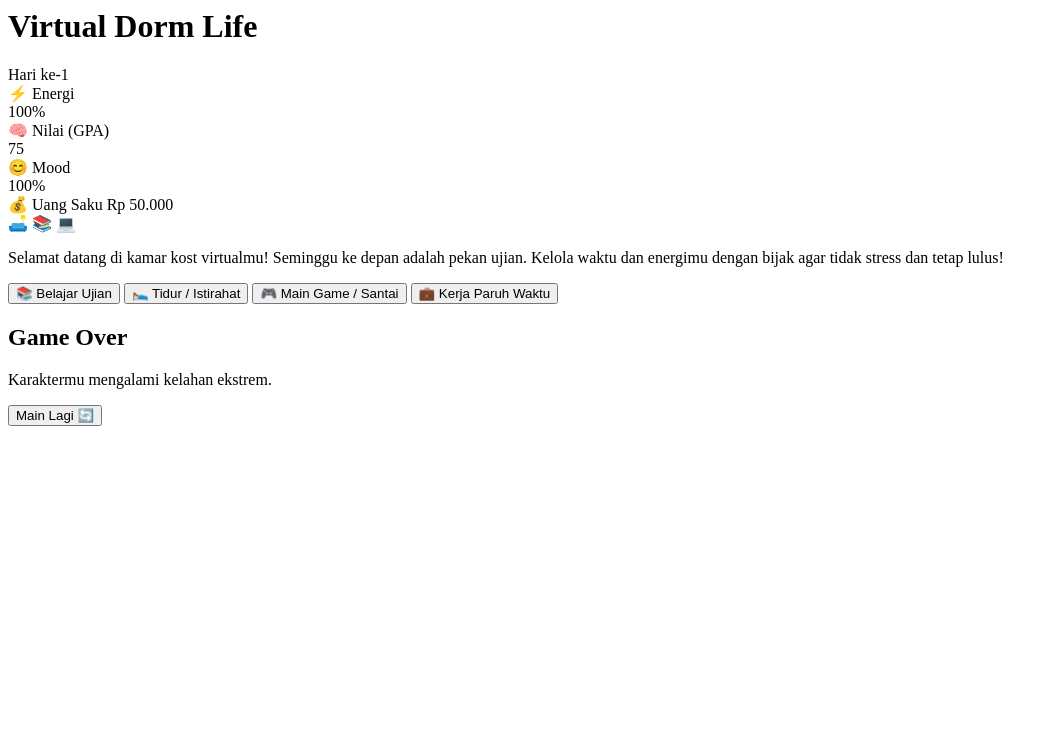
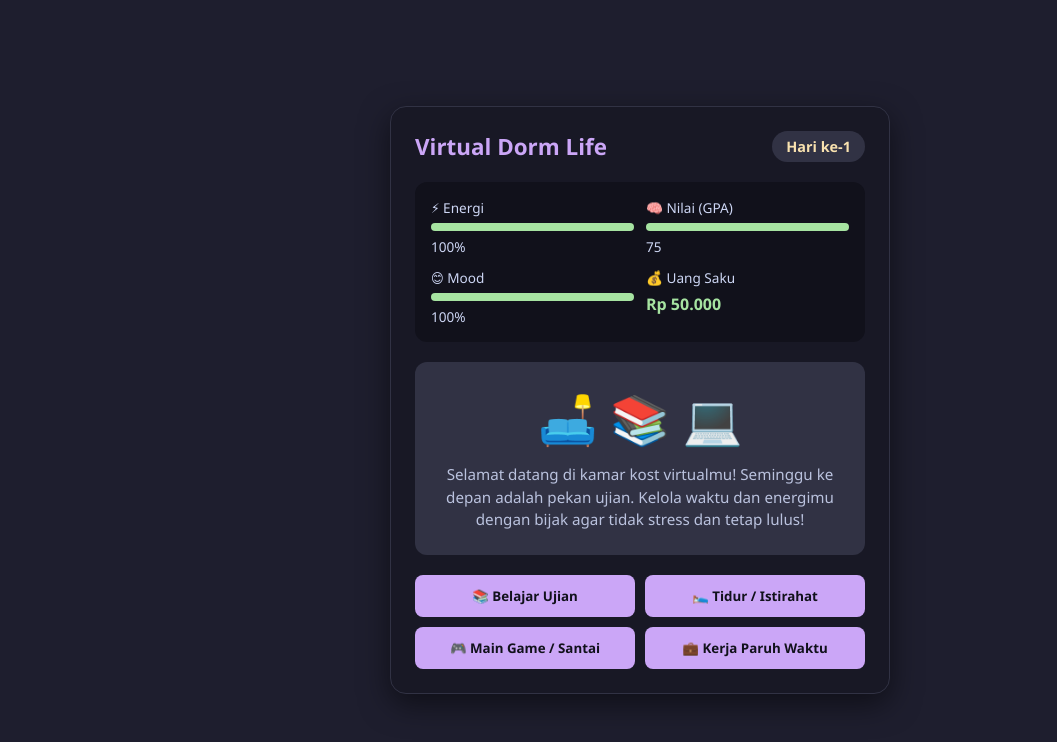
Before and after one commit to chsycntkaaa/game-virtual-sederhana, a plain HTML site: page index.html in a window 1280 px wide. Shown: the whole page, without its empty margins (0-1057 px from the left). Drawn offline with Linux system fonts and the light colour scheme.

Commit message:
Refactor CSS styles and remove unused rules

```diff
--- a/style.css
+++ b/style.css
@@ -1,63 +1,163 @@
-/* Custom Scrollbar */
-::-webkit-scrollbar {
-  width: 6px;
-  height: 6px;
-}
-::-webkit-scrollbar-track {
-  background: #090d16;
-}
-::-webkit-scrollbar-thumb {
-  background: #1e293b;
-  border-radius: 9999px;
+* {
+    box-sizing: border-box;
+    margin: 0;
+    padding: 0;
+    font-family: 'Segoe UI', Tahoma, Geneva, Verdana, sans-serif;
 }
 
-/* TTS Cell Styling */
-.tts-cell {
-  width: 44px;
-  height: 44px;
-  background-color: #1e293b;
-  border: 2px solid #334155;
-  border-radius: 8px;
-  text-align: center;
-  font-weight: 900;
-  font-size: 1.1rem;
-  text-transform: uppercase;
-  color: #f8fafc;
-  outline: none;
-  transition: all 0.1s ease;
-  position: relative;
+body {
+    background-color: #1e1e2e;
+    color: #cdd6f4;
+    display: flex;
+    justify-content: center;
+    align-items: center;
+    min-height: 100vh;
+    padding: 20px;
 }
 
-.tts-cell:focus {
-  border-color: #f59e0b;
-  background-color: #0f172a;
-  box-shadow: 0 0 10px rgba(245, 158, 11, 0.3);
+.game-container {
+    width: 100%;
+    max-width: 500px;
+    background: #181825;
+    border-radius: 16px;
+    padding: 24px;
+    box-shadow: 0 10px 30px rgba(0, 0, 0, 0.5);
+    border: 1px solid #313244;
 }
 
-.tts-cell.blocked {
-  background-color: #090d16;
-  border-color: #090d16;
-  pointer-events: none;
+header {
+    display: flex;
+    justify-content: space-between;
+    align-items: center;
+    margin-bottom: 20px;
 }
 
-.tts-cell.correct {
-  background-color: #065f46 !important;
-  border-color: #10b981 !important;
-  color: #d1fae5;
+h1 {
+    font-size: 1.4rem;
+    color: #cba6f7;
 }
 
-.tts-cell.incorrect {
-  background-color: #7f1d1d !important;
-  border-color: #ef4444 !important;
+.day-badge {
+    background: #313244;
+    padding: 6px 14px;
+    border-radius: 20px;
+    font-weight: bold;
+    font-size: 0.9rem;
+    color: #f9e2af;
 }
 
-/* Cell Number Badge */
-.cell-number {
-  position: absolute;
-  top: 2px;
-  left: 3px;
-  font-size: 8px;
-  font-weight: bold;
-  color: #94a3b8;
-  pointer-events: none;
+.stats-panel {
+    display: grid;
+    grid-template-columns: 1fr 1fr;
+    gap: 12px;
+    background: #11111b;
+    padding: 16px;
+    border-radius: 12px;
+    margin-bottom: 20px;
 }
+
+.stat-item {
+    display: flex;
+    flex-direction: column;
+    gap: 6px;
+    font-size: 0.85rem;
+}
+
+.progress-bar {
+    width: 100%;
+    height: 8px;
+    background: #313244;
+    border-radius: 4px;
+    overflow: hidden;
+}
+
+.fill {
+    height: 100%;
+    width: 100%;
+    background: #a6e3a1;
+    transition: width 0.3s ease;
+}
+
+.money-text {
+    font-weight: bold;
+    color: #a6e3a1;
+    font-size: 1rem;
+}
+
+.room-screen {
+    background: #313244;
+    border-radius: 12px;
+    padding: 24px;
+    text-align: center;
+    margin-bottom: 20px;
+}
+
+#room-avatar {
+    font-size: 3rem;
+    margin-bottom: 12px;
+}
+
+#story-text {
+    font-size: 0.95rem;
+    line-height: 1.5;
+    color: #bac2de;
+}
+
+.action-buttons {
+    display: grid;
+    grid-template-columns: 1fr 1fr;
+    gap: 10px;
+}
+
+button {
+    background: #cba6f7;
+    color: #11111b;
+    border: none;
+    padding: 12px;
+    border-radius: 8px;
+    font-weight: bold;
+    cursor: pointer;
+    transition: transform 0.1s, background 0.2s;
+}
+
+button:hover {
+    background: #b4befe;
+    transform: translateY(-2px);
+}
+
+button:active {
+    transform: translateY(0);
+}
+
+/* Modal Styling */
+.hidden {
+    display: none !important;
+}
+
+#modal-overlay {
+    position: fixed;
+    top: 0; left: 0; right: 0; bottom: 0;
+    background: rgba(0, 0, 0, 0.75);
+    display: flex;
+    justify-content: center;
+    align-items: center;
+}
+
+.modal-content {
+    background: #1e1e2e;
+    padding: 24px;
+    border-radius: 12px;
+    text-align: center;
+    max-width: 350px;
+    border: 1px solid #cba6f7;
+}
+
+.modal-content h2 {
+    margin-bottom: 10px;
+    color: #f38ba8;
+}
+
+.modal-content p {
+    margin-bottom: 16px;
+    font-size: 0.95rem;
+}
```
